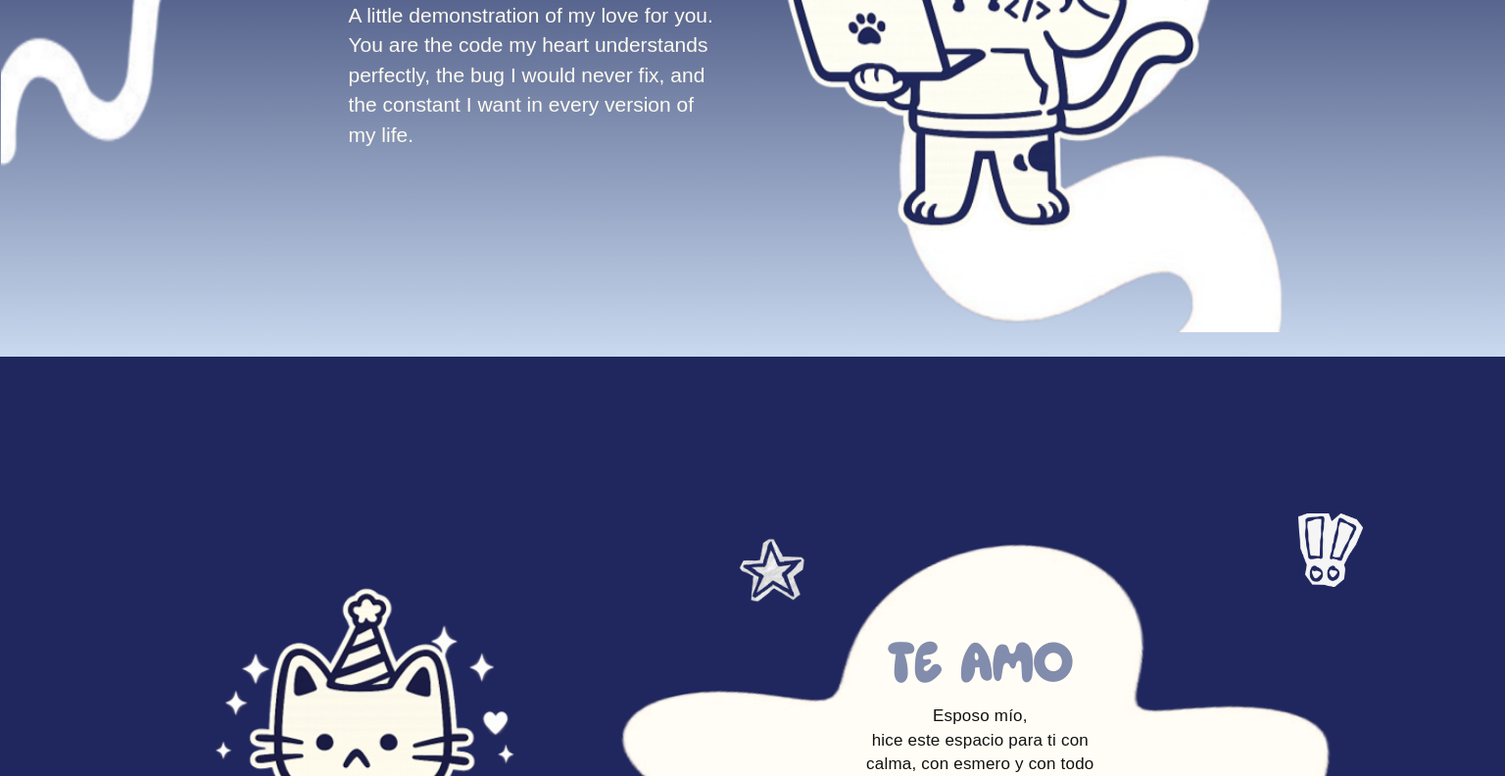
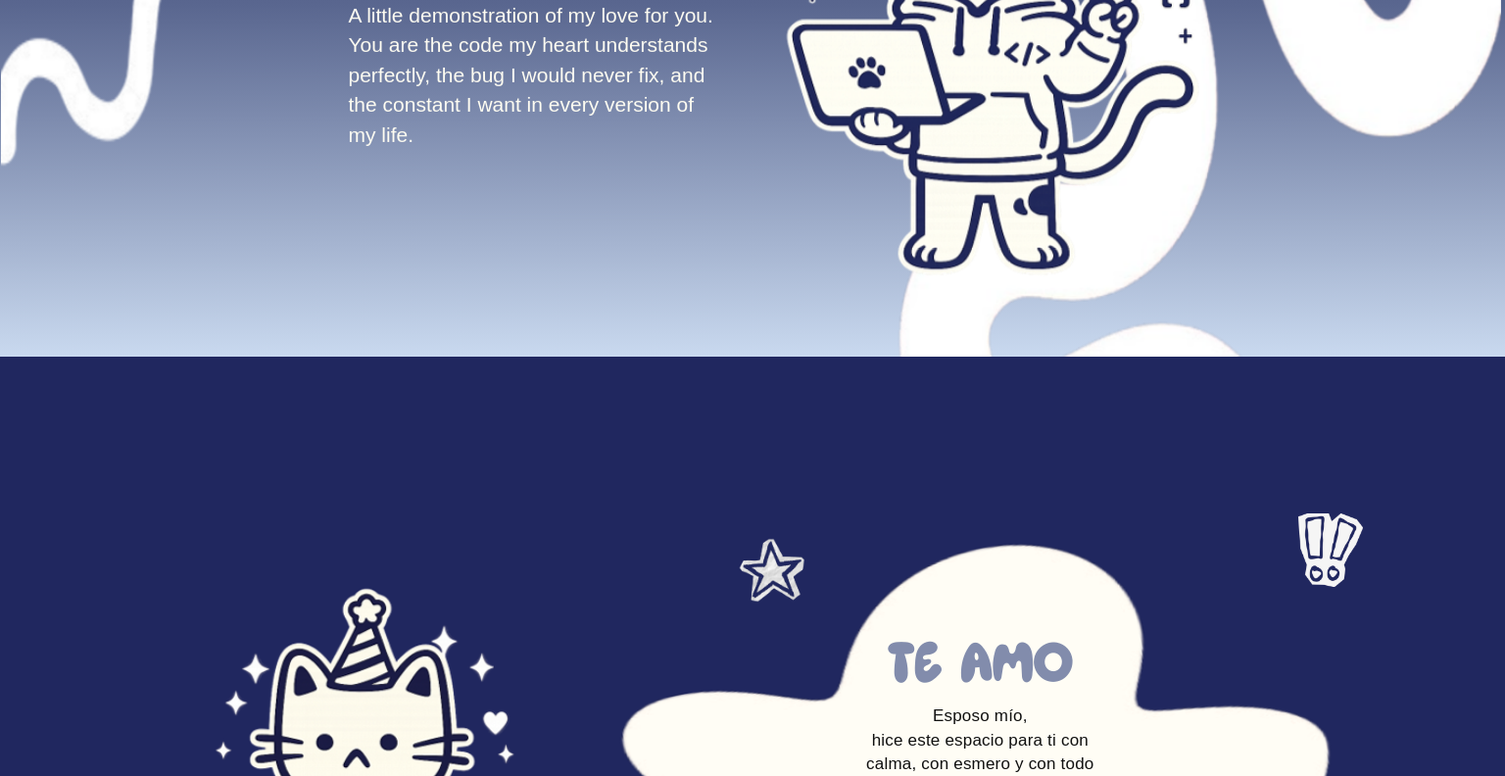
Before and after one commit to Stellaritaa0/NaoByte, a plain HTML site: page index.html in a window 1536 px wide. Shown: the part 436-1228 px from the top of the page at 98% size. Drawn offline with Linux system fonts and the light colour scheme.

Commit message:
Ajuste página inicio monitor grande

```diff
--- a/style.css
+++ b/style.css
@@ -1423,3 +1423,17 @@ body {
         letter-spacing: 0.2px !important;
     }
 }
+
+/* AJUSTE MONITOR GRANDE - PÁGE 1 */
+@media (min-width: 1400px) {
+
+    /* Bajamos un poco el gatito */
+    .hero-cat {
+        transform: translateY(45px) !important;
+    }
+
+    /* Bajamos la figura blanca derecha */
+    .decoracion-derecha {
+        top: 16% !important;
+    }
+}
```
